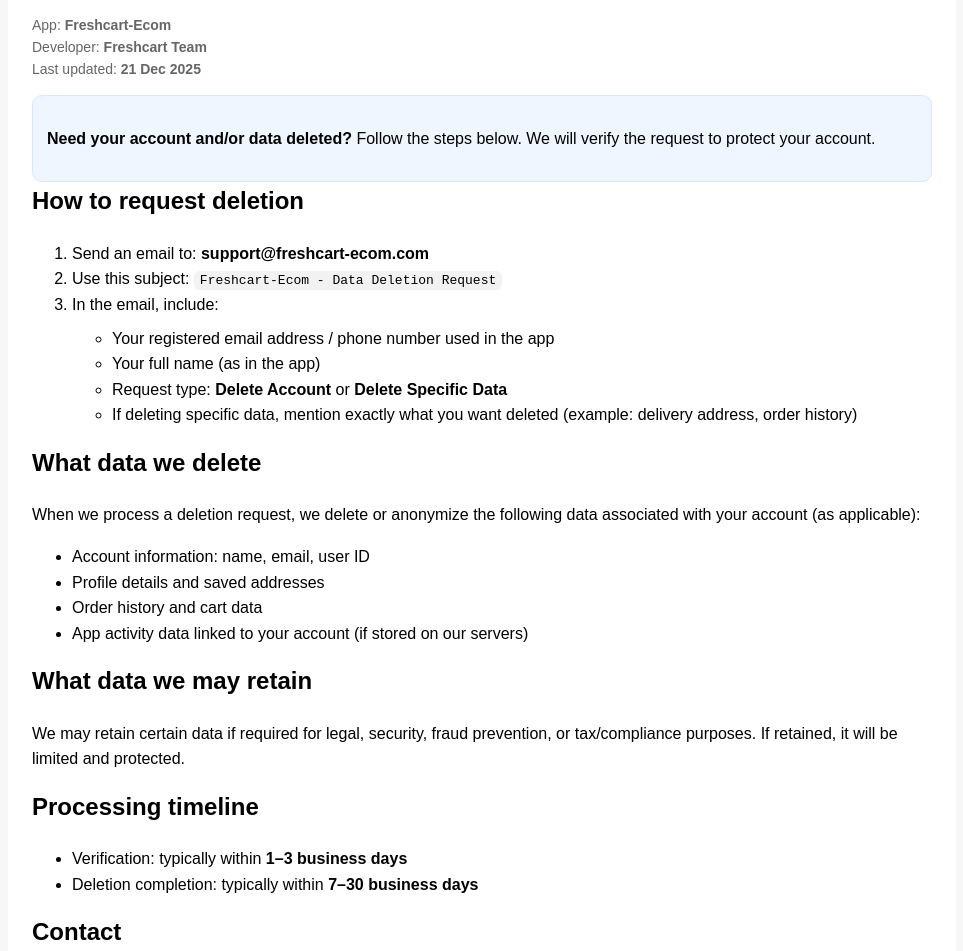
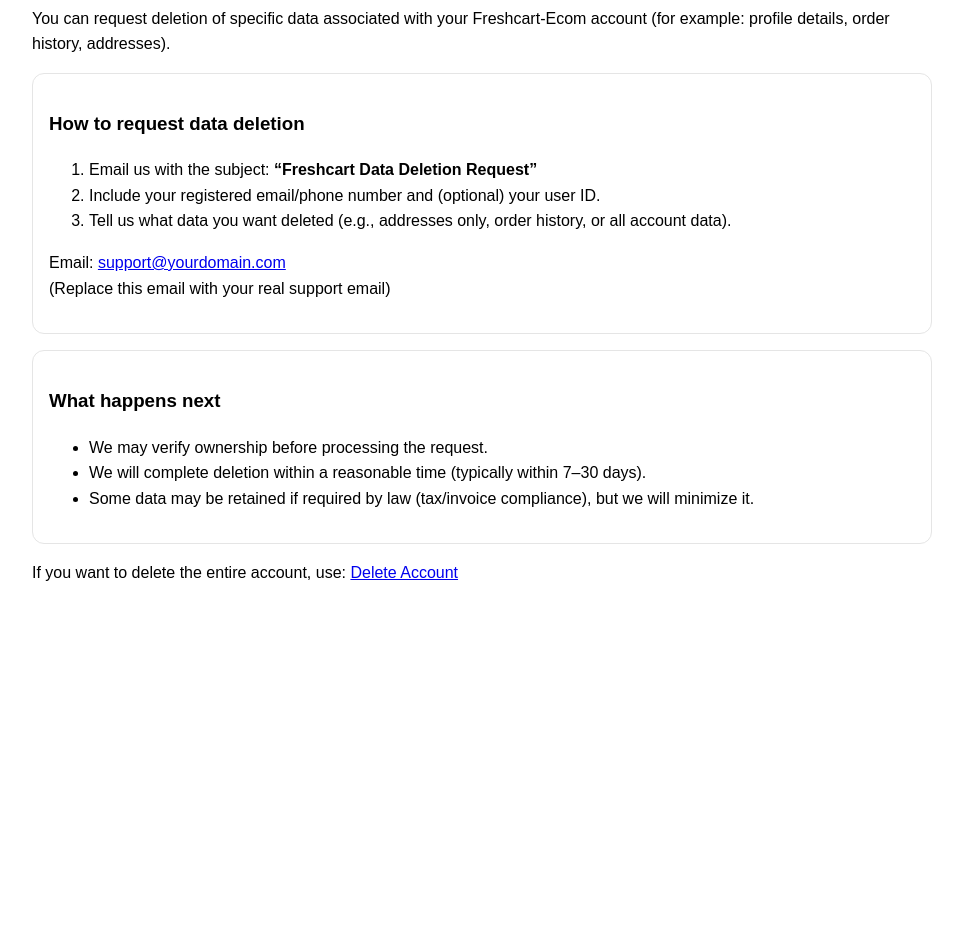
Before and after one commit to KumarRaji/freshcart-grocery-mobile-expo, a website: page privacy/delete-data.html in a window 1280 px wide. Shown: the part 107-1058 px from the top of the page, without its empty margins (158-1121 px from the left). After the commit the page ends 800 px from the top, so only its background shows below. Drawn offline with Linux system fonts and the light colour scheme.

Commit message:
content update delete-data

```diff
--- a/privacy/delete-data.html
+++ b/privacy/delete-data.html
@@ -3,81 +3,47 @@
 <head>
   <meta charset="utf-8" />
   <meta name="viewport" content="width=device-width,initial-scale=1" />
-  <title>Data Deletion Request - Freshcart-Ecom</title>
-  <meta name="description" content="How to request deletion of your data for Freshcart-Ecom." />
+  <title>Data Deletion Request – Freshcart-Ecom</title>
   <style>
-    body { font-family: Arial, sans-serif; line-height: 1.6; margin: 0; background:#f7f7f7; }
-    .wrap { max-width: 900px; margin: 24px auto; background:#fff; padding: 24px; border-radius: 12px; }
-    h1,h2 { margin-top: 0; }
-    .box { background:#f0f6ff; padding: 14px; border-radius: 10px; border:1px solid #d6e7ff; }
-    code { background:#f2f2f2; padding: 2px 6px; border-radius: 6px; }
-    ul { margin-top: 8px; }
-    .muted { color:#666; font-size: 14px; }
-    .footer { margin-top: 24px; border-top: 1px solid #eee; padding-top: 16px; }
+    body{font-family:Arial,Helvetica,sans-serif;max-width:900px;margin:40px auto;padding:0 16px;line-height:1.6}
+    .box{border:1px solid #e5e5e5;border-radius:12px;padding:16px;margin:16px 0}
+    code{background:#f6f6f6;padding:2px 6px;border-radius:6px}
   </style>
 </head>
 <body>
-  <div class="wrap">
-    <h1>Data Deletion Request</h1>
-    <p class="muted">
-      App: <strong>Freshcart-Ecom</strong><br/>
-      Developer: <strong>Freshcart Team</strong><br/>
-      Last updated: <strong>21 Dec 2025</strong>
+  <h1>Data Deletion Request – Freshcart-Ecom</h1>
+
+  <p>
+    You can request deletion of specific data associated with your Freshcart-Ecom account
+    (for example: profile details, order history, addresses).
   </p>
 
   <div class="box">
-      <p><strong>Need your account and/or data deleted?</strong> Follow the steps below. We will verify the request to protect your account.</p>
+    <h3>How to request data deletion</h3>
+    <ol>
+      <li>Email us with the subject: <b>“Freshcart Data Deletion Request”</b></li>
+      <li>Include your registered email/phone number and (optional) your user ID.</li>
+      <li>Tell us what data you want deleted (e.g., addresses only, order history, or all account data).</li>
+    </ol>
+    <p>
+      Email: <a href="mailto:support@yourdomain.com">support@yourdomain.com</a>
+      <br />
+      (Replace this email with your real support email)
+    </p>
   </div>
 
-    <h2>How to request deletion</h2>
-    <ol>
-      <li>
-        Send an email to: <strong>support@freshcart-ecom.com</strong>
-      </li>
-      <li>
-        Use this subject: <code>Freshcart-Ecom - Data Deletion Request</code>
-      </li>
-      <li>
-        In the email, include:
+  <div class="box">
+    <h3>What happens next</h3>
     <ul>
-          <li>Your registered email address / phone number used in the app</li>
-          <li>Your full name (as in the app)</li>
-          <li>Request type: <strong>Delete Account</strong> or <strong>Delete Specific Data</strong></li>
-          <li>If deleting specific data, mention exactly what you want deleted (example: delivery address, order history)</li>
+      <li>We may verify ownership before processing the request.</li>
+      <li>We will complete deletion within a reasonable time (typically within 7–30 days).</li>
+      <li>Some data may be retained if required by law (tax/invoice compliance), but we will minimize it.</li>
     </ul>
-      </li>
-    </ol>
+  </div>
 
-    <h2>What data we delete</h2>
-    <p>When we process a deletion request, we delete or anonymize the following data associated with your account (as applicable):</p>
-    <ul>
-      <li>Account information: name, email, user ID</li>
-      <li>Profile details and saved addresses</li>
-      <li>Order history and cart data</li>
-      <li>App activity data linked to your account (if stored on our servers)</li>
-    </ul>
-
-    <h2>What data we may retain</h2>
-    <p>We may retain certain data if required for legal, security, fraud prevention, or tax/compliance purposes. If retained, it will be limited and protected.</p>
-
-    <h2>Processing timeline</h2>
-    <ul>
-      <li>Verification: typically within <strong>1–3 business days</strong></li>
-      <li>Deletion completion: typically within <strong>7–30 business days</strong></li>
-    </ul>
-
-    <h2>Contact</h2>
   <p>
-      Email: <strong>support@freshcart-ecom.com</strong><br/>
-      Phone (optional): <strong>+91-XXXXXXXXXX</strong><br/>
-      Address (optional): <strong>Your Business Address</strong>
+    If you want to delete the entire account, use:
+    <a href="./delete-account.html">Delete Account</a>
   </p>
-
-    <div class="footer">
-      <p class="muted">
-        This page is provided to help users understand how to request deletion of their data for the Freshcart-Ecom app.
-      </p>
-    </div>
-  </div>
 </body>
 </html>
```
Also changed, not shown: privacy/delete-account.html (+23 -24 lines). Lines whose indentation alone changed are shown as unchanged.
